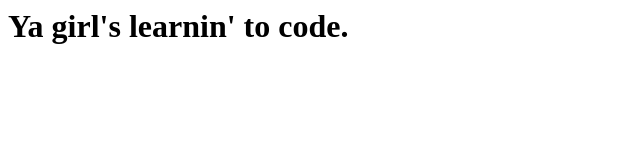
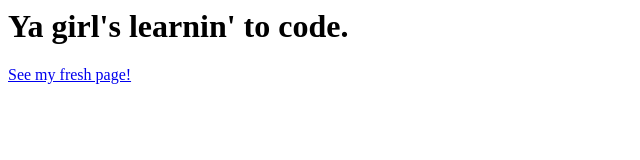
Before and after one commit to ablume2/ablume2.github.io, a plain HTML site: page index.html in a window 1280 px wide. Shown: the whole page, without its empty margins (0-640 px from the left). Drawn offline with Linux system fonts and the light colour scheme.

Commit message:
Added new page

```diff
--- a/index.html
+++ b/index.html
@@ -2,4 +2,6 @@
     <title>Sup world!</title>
 
     <h1>Ya girl's learnin' to code.</h1>
-</html>
+
+    <a href="freshfaced.html">See my fresh page!</a>
+ </html>
```
Also changed, not shown: freshfaced.html (added).
